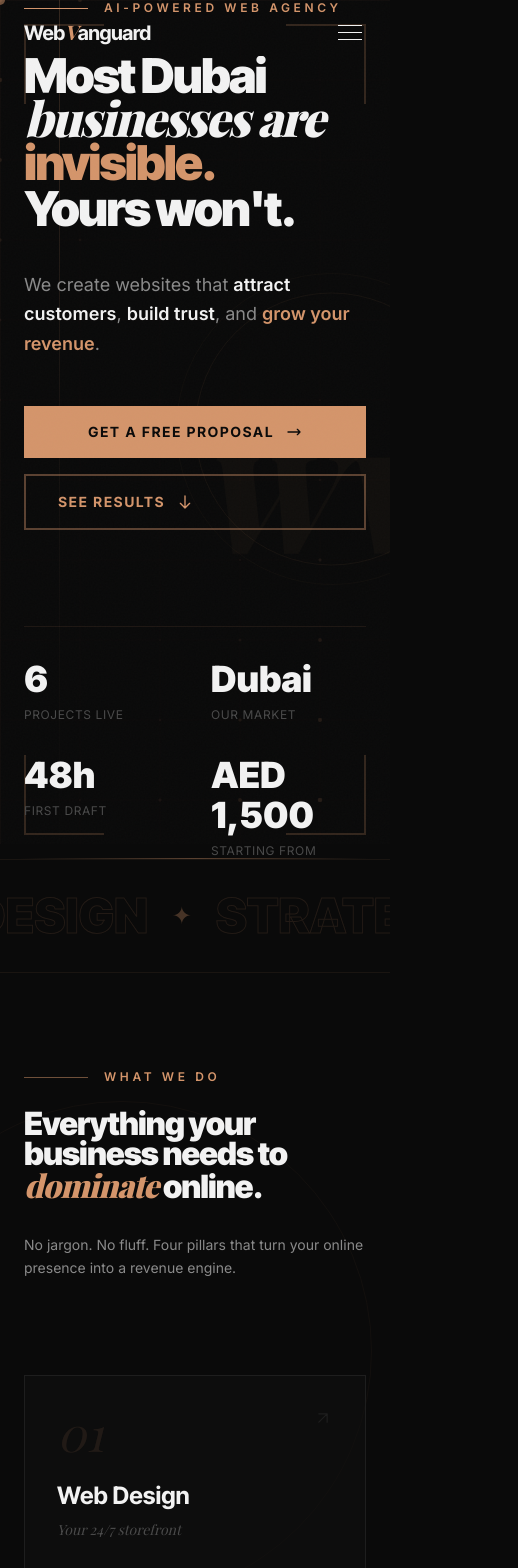
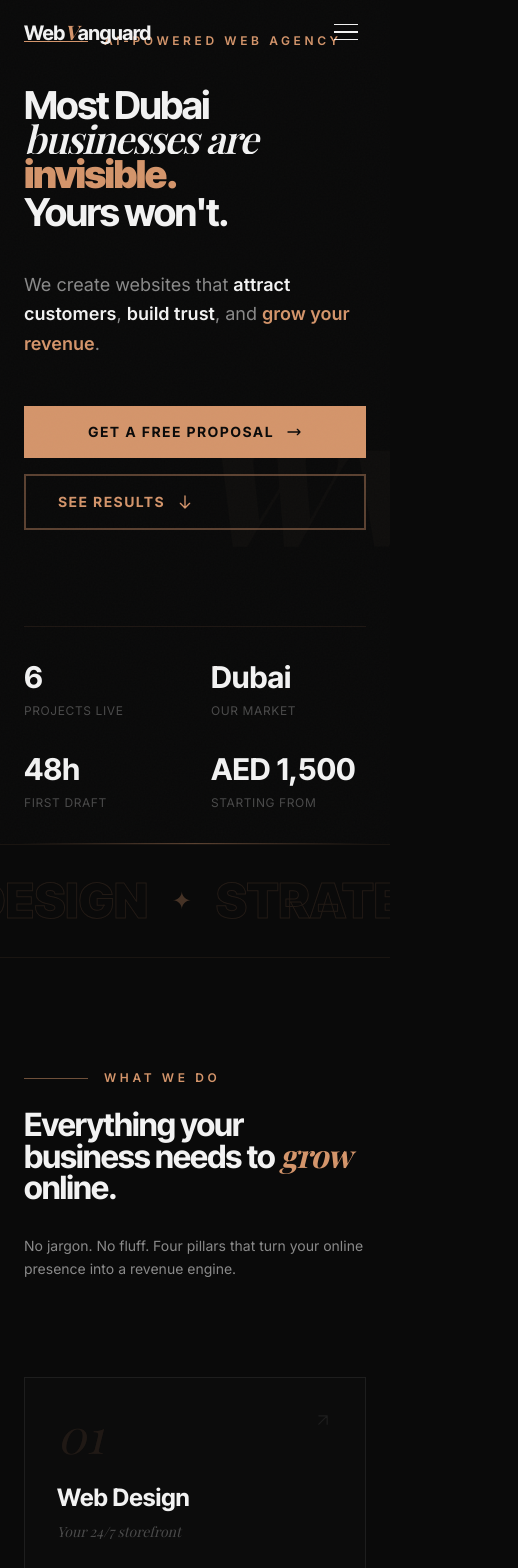
Before and after one commit to webvanguardai/webvanguard-website, a Next.js app in the folder webvanguard/: page / in a window 390 px wide. Shown: the top 1568 px of the page, 518 px wide, since content can reach past the window. Built offline with nearby package versions, Linux system fonts and the light colour scheme.

Commit message:
fix: responsive overhaul + design refinement — lighter hero, thumbnail clipping, mobile typography, editorial tone

```diff
--- a/webvanguard/app/layout.tsx
+++ b/webvanguard/app/layout.tsx
@@ -154,7 +154,7 @@ export default function RootLayout({
           dangerouslySetInnerHTML={{ __html: JSON.stringify(jsonLd) }}
         />
       </head>
-      <body className="noise">
+      <body className="noise overflow-x-hidden">
         <Header />
         {children}
       </body>
--- a/webvanguard/components/Hero.tsx
+++ b/webvanguard/components/Hero.tsx
@@ -1,132 +1,7 @@
 'use client'
 
 import { motion, useMotionValue, useTransform, useSpring } from 'framer-motion'
-import { useEffect, useState, useRef } from 'react'
-
-function GridBackground() {
-  const canvasRef = useRef<HTMLCanvasElement>(null)
-
-  useEffect(() => {
-    const canvas = canvasRef.current
-    if (!canvas) return
-    const ctx = canvas.getContext('2d')
-    if (!ctx) return
-
-    let animationId: number
-    let time = 0
-
-    const resize = () => {
-      canvas.width = window.innerWidth
-      canvas.height = window.innerHeight
-    }
-    resize()
-    window.addEventListener('resize', resize)
-
-    const draw = () => {
-      ctx.clearRect(0, 0, canvas.width, canvas.height)
-      const cellSize = 80
-      const cols = Math.ceil(canvas.width / cellSize) + 1
-      const rows = Math.ceil(canvas.height / cellSize) + 1
-
-      // Grid lines
-      ctx.strokeStyle = 'rgba(212, 149, 107, 0.03)'
-      ctx.lineWidth = 0.5
-      for (let i = 0; i <= cols; i++) {
-        ctx.beginPath()
-        ctx.moveTo(i * cellSize, 0)
-        ctx.lineTo(i * cellSize, canvas.height)
-        ctx.stroke()
-      }
-      for (let j = 0; j <= rows; j++) {
-        ctx.beginPath()
-        ctx.moveTo(0, j * cellSize)
-        ctx.lineTo(canvas.width, j * cellSize)
-        ctx.stroke()
-      }
-
-      // Pulsing dots at intersections
-      for (let i = 0; i <= cols; i++) {
-        for (let j = 0; j <= rows; j++) {
-          const pulse = Math.sin(time * 0.02 + i * 0.5 + j * 0.3) * 0.5 + 0.5
-          const alpha = pulse * 0.15
-          const radius = 1 + pulse * 1.5
-          ctx.beginPath()
-          ctx.arc(i * cellSize, j * cellSize, radius, 0, Math.PI * 2)
-          ctx.fillStyle = `rgba(212, 149, 107, ${alpha})`
-          ctx.fill()
-        }
-      }
-
-      // Scanning highlight
-      const highlightCol = Math.floor((time * 0.3) % cols)
-      ctx.strokeStyle = 'rgba(212, 149, 107, 0.06)'
-      ctx.lineWidth = 1
-      ctx.beginPath()
-      ctx.moveTo(highlightCol * cellSize, 0)
-      ctx.lineTo(highlightCol * cellSize, canvas.height)
-      ctx.stroke()
-
-      const highlightRow = Math.floor((time * 0.2) % rows)
-      ctx.beginPath()
-      ctx.moveTo(0, highlightRow * cellSize)
-      ctx.lineTo(canvas.width, highlightRow * cellSize)
-      ctx.stroke()
-
-      // Bright intersection dot
-      ctx.beginPath()
-      ctx.arc(highlightCol * cellSize, highlightRow * cellSize, 5, 0, Math.PI * 2)
-      ctx.fillStyle = 'rgba(212, 149, 107, 0.5)'
-      ctx.fill()
-
-      time++
-      animationId = requestAnimationFrame(draw)
-    }
-    draw()
-    return () => {
-      cancelAnimationFrame(animationId)
-      window.removeEventListener('resize', resize)
-    }
-  }, [])
-
-  return (
-    <>
-      <canvas ref={canvasRef} className="absolute inset-0 pointer-events-none" />
-      {/* Corner brackets */}
-      <div className="absolute top-6 left-6 w-20 h-20 border-l-2 border-t-2 border-accent/20" />
-      <div className="absolute top-6 right-6 w-20 h-20 border-r-2 border-t-2 border-accent/20" />
-      <div className="absolute bottom-6 left-6 w-20 h-20 border-l-2 border-b-2 border-accent/20" />
-      <div className="absolute bottom-6 right-6 w-20 h-20 border-r-2 border-b-2 border-accent/20" />
-    </>
-  )
-}
-
-function GlitchText({ children, className }: { children: string; className?: string }) {
-  const [isGlitching, setIsGlitching] = useState(false)
-
-  useEffect(() => {
-    const interval = setInterval(() => {
-      setIsGlitching(true)
-      setTimeout(() => setIsGlitching(false), 120)
-    }, 3000 + Math.random() * 2000)
-    return () => clearInterval(interval)
-  }, [])
-
-  return (
-    <span className={`relative inline-block ${className}`}>
-      {children}
-      {isGlitching && (
-        <>
-          <span className="absolute top-0 left-0 text-accent/70" style={{ clipPath: 'inset(15% 0 65% 0)', transform: 'translateX(4px) skewX(-2deg)' }}>
-            {children}
-          </span>
-          <span className="absolute top-0 left-0 text-text-primary/50" style={{ clipPath: 'inset(55% 0 15% 0)', transform: 'translateX(-4px) skewX(1deg)' }}>
-            {children}
-          </span>
-        </>
-      )}
-    </span>
-  )
-}
+import { useEffect } from 'react'
 
 export default function Hero() {
   const mouseX = useMotionValue(0)
@@ -147,34 +22,15 @@ export default function Hero() {
 
   return (
     <section className="relative min-h-screen flex flex-col justify-center overflow-hidden">
-      <GridBackground />
-
-      {/* Giant decorative circle */}
-      <div className="absolute -right-[20vw] top-1/2 -translate-y-1/2 w-[70vw] h-[70vw] rounded-full pointer-events-none" style={{
-        border: '1px solid rgba(212, 149, 107, 0.06)',
-      }} />
-      <div className="absolute -right-[25vw] top-1/2 -translate-y-1/2 w-[80vw] h-[80vw] rounded-full pointer-events-none" style={{
-        border: '1px solid rgba(212, 149, 107, 0.03)',
-      }} />
-
-      {/* WV watermark with parallax */}
+      {/* WV watermark with parallax — sole background element */}
       <motion.div
         className="absolute top-1/2 left-1/2 -translate-x-1/2 -translate-y-1/2 pointer-events-none select-none"
         style={{ rotateX, rotateY, perspective: 1000 }}
       >
-        <span className="font-serif font-black text-[35vw] leading-none whitespace-nowrap italic" style={{ color: 'rgba(212, 149, 107, 0.03)' }}>
+        <span className="font-serif font-black text-[35vw] leading-none whitespace-nowrap italic" style={{ color: 'rgba(212, 149, 107, 0.025)' }}>
           WV
         </span>
       </motion.div>
-
-      {/* Vertical accent lines */}
-      <motion.div
-        initial={{ scaleY: 0 }}
-        animate={{ scaleY: 1 }}
-        transition={{ duration: 1.5, delay: 0.2, ease: [0.22, 1, 0.36, 1] }}
-        className="absolute top-0 left-[15%] w-px h-full origin-top"
-        style={{ background: 'linear-gradient(to bottom, rgba(212,149,107,0.2), rgba(212,149,107,0.05), transparent)' }}
-      />
 
       <div className="max-w-[90rem] mx-auto px-6 md:px-12 w-full relative z-10">
         {/* Label */}
@@ -194,9 +50,9 @@ export default function Hero() {
             initial={{ y: '110%', rotate: 2 }}
             animate={{ y: 0, rotate: 0 }}
             transition={{ duration: 1, delay: 0.5, ease: [0.22, 1, 0.36, 1] }}
-            className="font-display font-black text-mega text-text-primary leading-[0.85]"
+            className="font-display font-bold text-mega text-text-primary leading-[0.85]"
           >
-            <GlitchText>Most Dubai</GlitchText>
+            Most Dubai
           </motion.h1>
         </div>
         <div className="overflow-hidden">
@@ -204,7 +60,7 @@ export default function Hero() {
             initial={{ y: '110%', rotate: 2 }}
             animate={{ y: 0, rotate: 0 }}
             transition={{ duration: 1, delay: 0.65, ease: [0.22, 1, 0.36, 1] }}
-            className="font-serif italic font-black text-mega text-text-primary leading-[0.85]"
+            className="font-serif italic font-semibold text-mega text-text-primary leading-[0.85]"
           >
             businesses are
           </motion.h1>
@@ -219,7 +75,7 @@ export default function Hero() {
             <span className="text-accent">invisible</span>
             <motion.span
               className="text-accent inline-block"
-              animate={{ scale: [1, 1.4, 1] }}
+              animate={{ scale: [1, 1.3, 1] }}
               transition={{ duration: 0.5, delay: 2 }}
             >.</motion.span>
           </motion.h1>
@@ -229,7 +85,7 @@ export default function Hero() {
             initial={{ y: '110%', rotate: 2 }}
             animate={{ y: 0, rotate: 0 }}
             transition={{ duration: 1, delay: 0.9, ease: [0.22, 1, 0.36, 1] }}
-            className="font-display font-black text-mega leading-[0.88] text-text-primary"
+            className="font-display font-bold text-mega leading-[0.88] text-text-primary"
           >
             Yours won&apos;t.
           </motion.h1>
@@ -299,7 +155,7 @@ export default function Hero() {
               animate={{ opacity: 1, y: 0 }}
               transition={{ delay: 1.9 + i * 0.1 }}
             >
-              <p className="font-display font-black text-4xl md:text-5xl text-text-primary group-hover:text-accent transition-colors duration-300">
+              <p className="font-display font-bold text-3xl md:text-4xl text-text-primary group-hover:text-accent transition-colors duration-300">
                 {stat.value}
               </p>
               <p className="text-xs text-text-muted mt-2 font-body uppercase tracking-wider">{stat.label}</p>
--- a/webvanguard/components/Services.tsx
+++ b/webvanguard/components/Services.tsx
@@ -36,9 +36,8 @@ const services = [
 export default function Services() {
   return (
     <section id="services" className="py-section relative">
-      {/* Decorative circles */}
-      <div className="absolute top-32 -left-32 w-[500px] h-[500px] rounded-full pointer-events-none" style={{ border: '1px solid rgba(212,149,107,0.04)' }} />
-      <div className="absolute bottom-32 -right-32 w-[400px] h-[400px] rounded-full pointer-events-none" style={{ border: '1px solid rgba(212,149,107,0.03)' }} />
+      {/* Subtle decorative circle */}
+      <div className="hidden md:block absolute top-32 -right-32 w-[400px] h-[400px] rounded-full pointer-events-none" style={{ border: '1px solid rgba(212,149,107,0.03)' }} />
 
       <div className="max-w-[90rem] mx-auto px-6 md:px-12">
         {/* Header */}
@@ -54,9 +53,9 @@ export default function Services() {
             What we do
           </p>
           <div className="grid grid-cols-1 md:grid-cols-12 gap-8 items-end">
-            <h2 className="md:col-span-8 font-display font-black text-heading text-text-primary">
+            <h2 className="md:col-span-8 font-display font-bold text-heading text-text-primary">
               Everything your business needs to{' '}
-              <span className="font-serif italic text-accent">dominate</span> online.
+              <span className="font-serif italic text-accent">grow</span> online.
             </h2>
             <p className="md:col-span-3 md:col-start-10 text-text-secondary text-sm leading-relaxed">
               No jargon. No fluff. Four pillars that turn your online presence into a revenue engine.
@@ -73,7 +72,7 @@ export default function Services() {
               whileInView={{ opacity: 1, y: 0 }}
               viewport={{ once: true, margin: '-50px' }}
               transition={{ duration: 0.7, delay: i * 0.08, ease: [0.22, 1, 0.36, 1] }}
-              className={`group relative border border-border hover:border-accent/20 bg-bg-card/50 hover:bg-bg-card transition-all duration-500 overflow-hidden ${i % 2 === 0 ? 'md:mr-[4%]' : 'md:ml-[4%]'}`}
+              className={`group relative border border-border hover:border-accent/20 bg-bg-card/30 hover:bg-bg-card/60 transition-all duration-500 overflow-hidden ${i % 2 === 0 ? 'md:mr-[3%]' : 'md:ml-[3%]'}`}
             >
               {/* Accent bar left */}
               <div className="absolute left-0 top-0 w-[3px] h-0 bg-accent group-hover:h-full transition-all duration-700" />
--- a/webvanguard/components/WhyUs.tsx
+++ b/webvanguard/components/WhyUs.tsx
@@ -41,7 +41,7 @@ export default function WhyUs() {
               <span className="inline-block w-16 h-px bg-accent/50 mr-4 align-middle" />
               Why Web Vanguard
             </p>
-            <h2 className="font-display font-black text-heading text-text-primary">
+            <h2 className="font-display font-bold text-heading text-text-primary">
               Not another<br />
               <span className="font-serif italic text-accent">agency.</span>
             </h2>
@@ -52,7 +52,7 @@ export default function WhyUs() {
         </motion.div>
 
         {/* Cards */}
-        <div className="grid grid-cols-1 md:grid-cols-3 gap-6 md:gap-8">
+        <div className="grid grid-cols-1 md:grid-cols-3 gap-5 md:gap-8">
           {differentiators.map((item, i) => (
             <motion.div
               key={item.number}
--- a/webvanguard/tailwind.config.js
+++ b/webvanguard/tailwind.config.js
@@ -26,13 +26,13 @@ module.exports = {
         serif: ['var(--font-serif)', 'Georgia', 'serif'],
       },
       fontSize: {
-        'mega': ['clamp(3rem, 10vw, 12rem)', { lineHeight: '0.88', letterSpacing: '-0.04em' }],
+        'mega': ['clamp(2.4rem, 9vw, 12rem)', { lineHeight: '0.88', letterSpacing: '-0.04em' }],
         'hero': ['clamp(2.25rem, 7vw, 7rem)', { lineHeight: '0.9', letterSpacing: '-0.03em' }],
         'heading': ['clamp(2rem, 4.5vw, 4.5rem)', { lineHeight: '0.95', letterSpacing: '-0.03em' }],
         'subheading': ['clamp(1.15rem, 2vw, 1.75rem)', { lineHeight: '1.3' }],
       },
       spacing: {
-        'section': 'clamp(6rem, 15vw, 12rem)',
+        'section': 'clamp(7rem, 16vw, 14rem)',
       },
     },
   },
```
Also changed, not shown: webvanguard/components/Header.tsx (+7 -7 lines), webvanguard/components/Work.tsx (+8 -8 lines).
